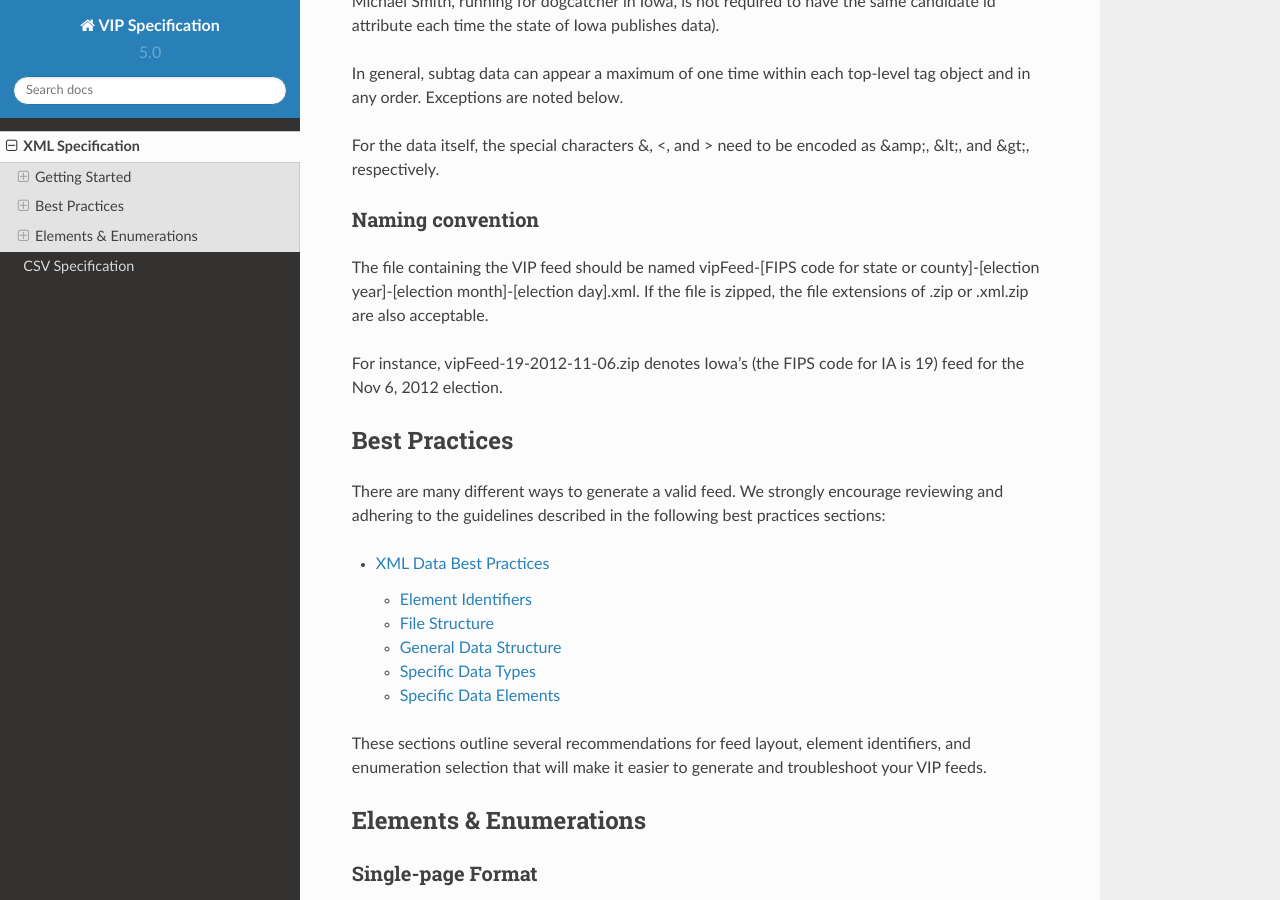
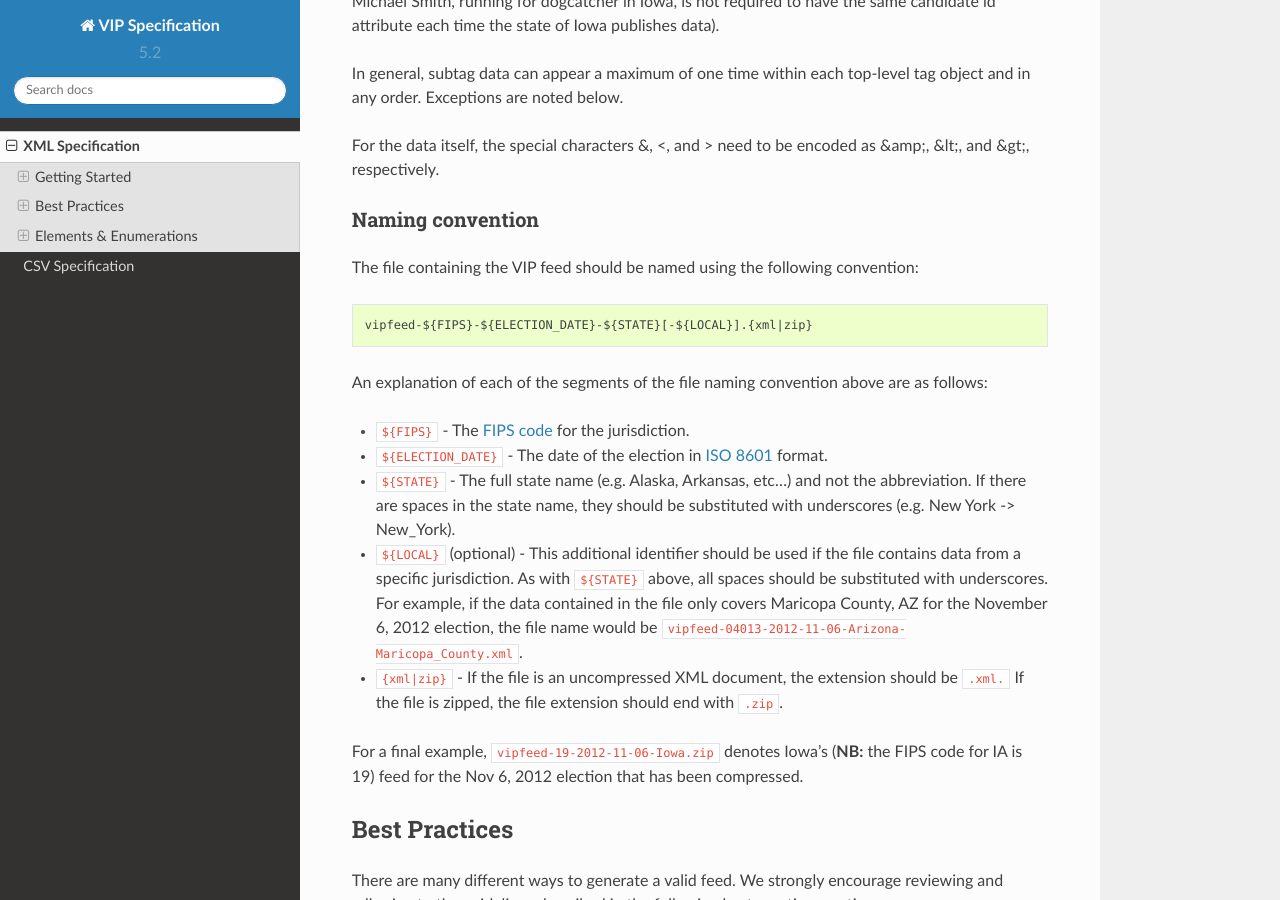
Before and after one commit to votinginfoproject/vip-specification, a Sphinx documentation site: the page built from docs/xml.rst, in a window 1280 px wide and 900 px high, scrolled down 682 px. Built offline with Sphinx 7.4.7 and the Read the Docs theme 2.0.0, drawn with Linux system fonts in a browser that asks for light colours.

Commit message:
Closes issue #349. - Updated version to 5.2 in conf.py (gleaned from branch name) - Changed documentaton around file naming conventions to improve readability for humans

```diff
--- a/docs/conf.py
+++ b/docs/conf.py
@@ -58,9 +58,9 @@ author = u'Voting Information Project'
 # built documents.
 #
 # The short X.Y version.
-version = '5.0'
+version = '5.2'
 # The full version, including alpha/beta/rc tags.
-release = '5.0'
+release = '5.2'
 
 # The language for content autogenerated by Sphinx. Refer to documentation
 # for a list of supported languages.
--- a/docs/xml.rst
+++ b/docs/xml.rst
@@ -40,13 +40,32 @@ respectively.
 Naming convention
 ~~~~~~~~~~~~~~~~~
 
-The file containing the VIP feed should be named
-vipFeed-[FIPS code for state or county]-[election year]-[election month]-[election day].xml. If the
-file is zipped, the file extensions of .zip or .xml.zip are also acceptable.
+The file containing the VIP feed should be named using the following convention:
 
-For instance, vipFeed-19-2012-11-06.zip denotes Iowa's (the FIPS code for IA is 19) feed for the
-Nov 6, 2012 election.
+.. code-block:: none
 
+   vipfeed-${FIPS}-${ELECTION_DATE}-${STATE}[-${LOCAL}].{xml|zip}
+
+An explanation of each of the segments of the file naming convention above are as follows:
+
+- ``${FIPS}`` - The `FIPS code`_ for the jurisdiction.
+- ``${ELECTION_DATE}`` - The date of the election in `ISO 8601`_ format.
+- ``${STATE}`` - The full state name (e.g. Alaska, Arkansas, etc...) and not the abbreviation. If
+  there are spaces in the state name, they should be substituted with underscores (e.g. New York ->
+  New_York).
+- ``${LOCAL}`` (optional) - This additional identifier should be used if the file contains data
+  from a specific jurisdiction. As with ``${STATE}`` above, all spaces should be substituted with
+  underscores. For example, if the data contained in the file only covers Maricopa County, AZ for
+  the November 6, 2012 election, the file name would be
+  ``vipfeed-04013-2012-11-06-Arizona-Maricopa_County.xml``.
+- ``{xml|zip}`` - If the file is an uncompressed XML document, the extension should be ``.xml.`` If
+  the file is zipped, the file extension should end with ``.zip``.
+
+For a final example, ``vipfeed-19-2012-11-06-Iowa.zip`` denotes Iowa's (**NB:** the FIPS code
+for IA is 19) feed for the Nov 6, 2012 election that has been compressed.
+
+.. _FIPS code: https://en.wikipedia.org/wiki/FIPS_county_code
+.. _ISO 8601: https://en.wikipedia.org/wiki/ISO_8601
 
 .. _best-practices:
 
```
